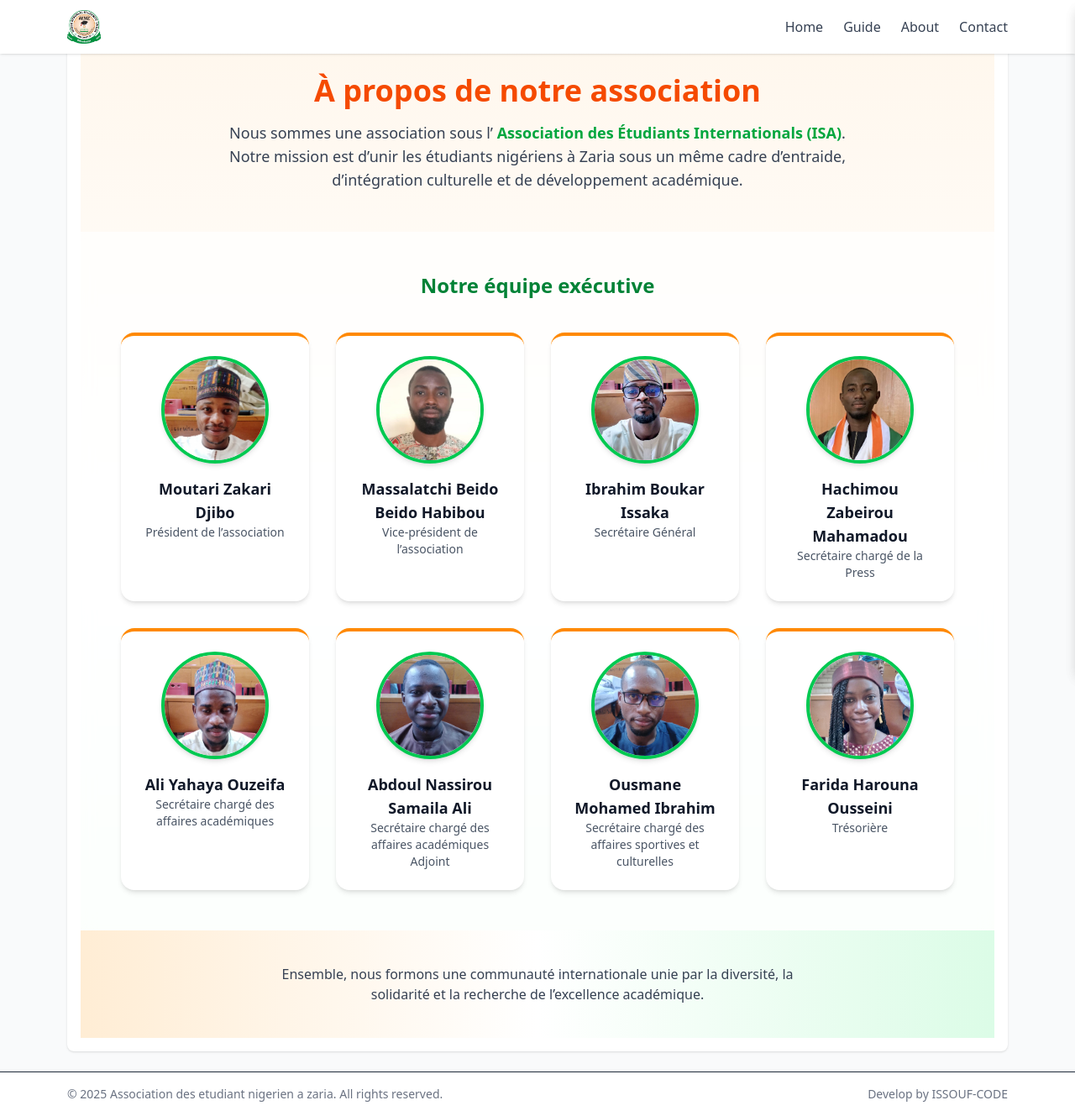
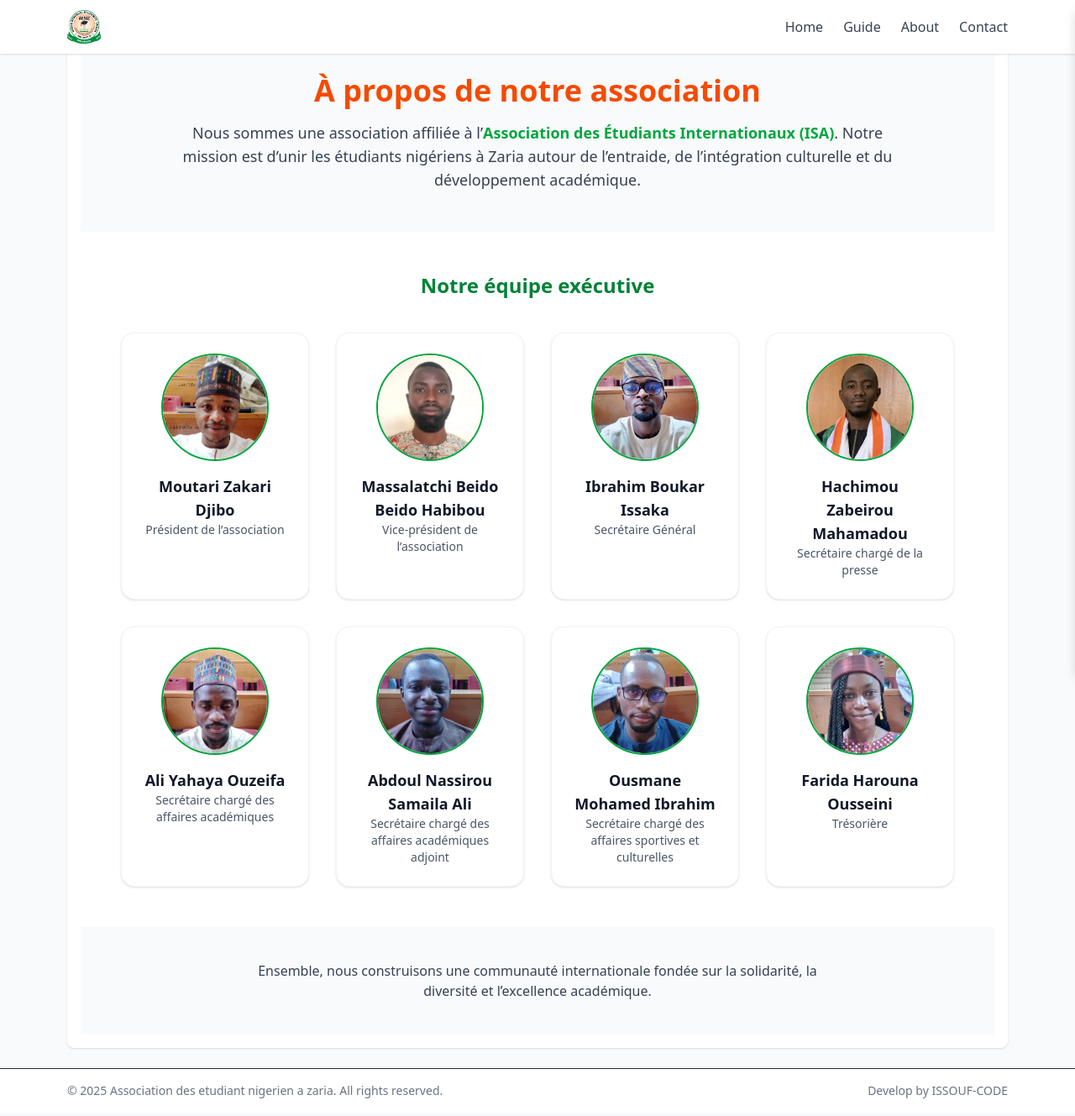
Before and after one commit to issouf-code/aeniz, a React (Vite) app: page /about in a window 1280 px wide. Shown: the whole page at 84% size. Built offline with nearby package versions, Linux system fonts and the light colour scheme.

Commit message:
Update About.jsx

```diff
--- a/src/pages/About.jsx
+++ b/src/pages/About.jsx
@@ -1,4 +1,5 @@
-import React from "react";
+import React, { useMemo } from "react";
+
 import president from "../assets/president.jpg";
 import vicePresident from "../assets/vice_president.jpg";
 import secretaireGeneral from "../assets/secretaire_general.jpg";
@@ -9,83 +10,97 @@ import communication from "../assets/communication.jpg";
 import conseiller from "../assets/conseiller.jpg";
 
 export default function About() {
-  const members = [
+  // Memoized data to avoid re-creation on each render
+  const members = useMemo(
+    () => [
       {
+        id: "president",
         name: "Moutari Zakari Djibo",
         role: "Président de l’association",
         img: president,
       },
       {
+        id: "vice-president",
         name: "Massalatchi Beido Beido Habibou",
         role: "Vice-président de l’association",
         img: vicePresident,
       },
       {
+        id: "sg",
         name: "Ibrahim Boukar Issaka",
         role: "Secrétaire Général",
         img: secretaireGeneral,
       },
       {
+        id: "communication",
         name: "Hachimou Zabeirou Mahamadou",
-      role: "Secrétaire chargé de la Press",
+        role: "Secrétaire chargé de la presse",
         img: communication,
       },
       {
+        id: "academic",
         name: "Ali Yahaya Ouzeifa",
         role: "Secrétaire chargé des affaires académiques",
         img: affaireAcademic,
       },
       {
+        id: "academic-adjoint",
         name: "Abdoul Nassirou Samaila Ali",
-      role: "Secrétaire chargé des affaires académiques Adjoint",
+        role: "Secrétaire chargé des affaires académiques adjoint",
         img: conseiller,
       },
       {
+        id: "sport",
         name: "Ousmane Mohamed Ibrahim",
         role: "Secrétaire chargé des affaires sportives et culturelles",
         img: secretaireSportif,
       },
       {
+        id: "treasurer",
         name: "Farida Harouna Ousseini",
         role: "Trésorière",
         img: tresoriere,
       },
-  ];
+    ],
+    []
+  );
 
   return (
-    <main className="min-h-screen bg-gradient-to-b from-orange-50 via-white to-green-50 text-gray-800">
-      {/* Header Section */}
-      <section className="text-center py-12 px-4">
-        <h1 className="text-3xl sm:text-4xl font-bold mb-4 text-orange-600">
+    <main className="min-h-screen bg-gray-50 text-gray-800">
+      {/* ================= HEADER ================= */}
+      <header className="mx-auto max-w-4xl px-4 py-12 text-center">
+        <h1 className="mb-4 text-3xl sm:text-4xl font-bold text-orange-600">
           À propos de notre association
         </h1>
-        <p className="max-w-3xl mx-auto text-lg text-gray-700">
-          Nous sommes une association sous l’{" "}
+        <p className="text-lg text-gray-700">
+          Nous sommes une association affiliée à l’
           <span className="font-semibold text-green-600">
-            Association des Étudiants Internationals (ISA)
+            Association des Étudiants Internationaux (ISA)
           </span>
-          . Notre mission est d’unir les étudiants nigériens à Zaria sous un même
-          cadre d’entraide, d’intégration culturelle et de développement académique.
+          . Notre mission est d’unir les étudiants nigériens à Zaria autour de
+          l’entraide, de l’intégration culturelle et du développement académique.
         </p>
-      </section>
+      </header>
 
-      {/* Executive Members Section */}
-      <section className="py-12 px-6 sm:px-12 bg-white/70 backdrop-blur-sm">
-        <h2 className="text-2xl font-semibold text-center text-green-700 mb-10">
+      {/* ================= EXECUTIVE TEAM ================= */}
+      <section className="bg-white px-6 py-12 sm:px-12">
+        <h2 className="mb-10 text-center text-2xl font-semibold text-green-700">
           Notre équipe exécutive
         </h2>
 
-        <div className="grid grid-cols-1 sm:grid-cols-2 lg:grid-cols-3 xl:grid-cols-4 gap-8 max-w-7xl mx-auto">
-          {members.map((member, index) => (
+        <div className="mx-auto grid max-w-7xl grid-cols-1 gap-8 sm:grid-cols-2 lg:grid-cols-3 xl:grid-cols-4">
+          {members.map((member) => (
             <article
-              key={index}
-              className="bg-white rounded-2xl shadow-md hover:shadow-xl transition-all duration-300 transform hover:-translate-y-2 p-6 text-center border-t-4 border-orange-400"
+              key={member.id}
+              className="rounded-2xl border border-gray-100 bg-white p-6 text-center shadow-sm"
             >
               <img
                 src={member.img}
-                alt={member.role}
-                className="w-32 h-32 object-cover rounded-full mx-auto mb-4 border-4 border-green-500 shadow-md"
+                alt={member.name}
+                loading="lazy"
+                className="mx-auto mb-4 h-32 w-32 rounded-full object-cover border-2 border-green-600"
               />
+
               <h3 className="text-lg font-semibold text-gray-900">
                 {member.name}
               </h3>
@@ -95,11 +110,11 @@ export default function About() {
         </div>
       </section>
 
-      {/* Footer Note */}
-      <section className="text-center py-10 px-4 bg-gradient-to-r from-orange-100 via-white to-green-100">
-        <p className="text-gray-700 max-w-2xl mx-auto">
-          Ensemble, nous formons une communauté internationale unie par la diversité,
-          la solidarité et la recherche de l’excellence académique.
+      {/* ================= FOOTER NOTE ================= */}
+      <section className="bg-gray-50 px-4 py-10 text-center">
+        <p className="mx-auto max-w-2xl text-gray-700">
+          Ensemble, nous construisons une communauté internationale fondée sur la
+          solidarité, la diversité et l’excellence académique.
         </p>
       </section>
     </main>
```
Lines whose indentation alone changed are shown as unchanged.
